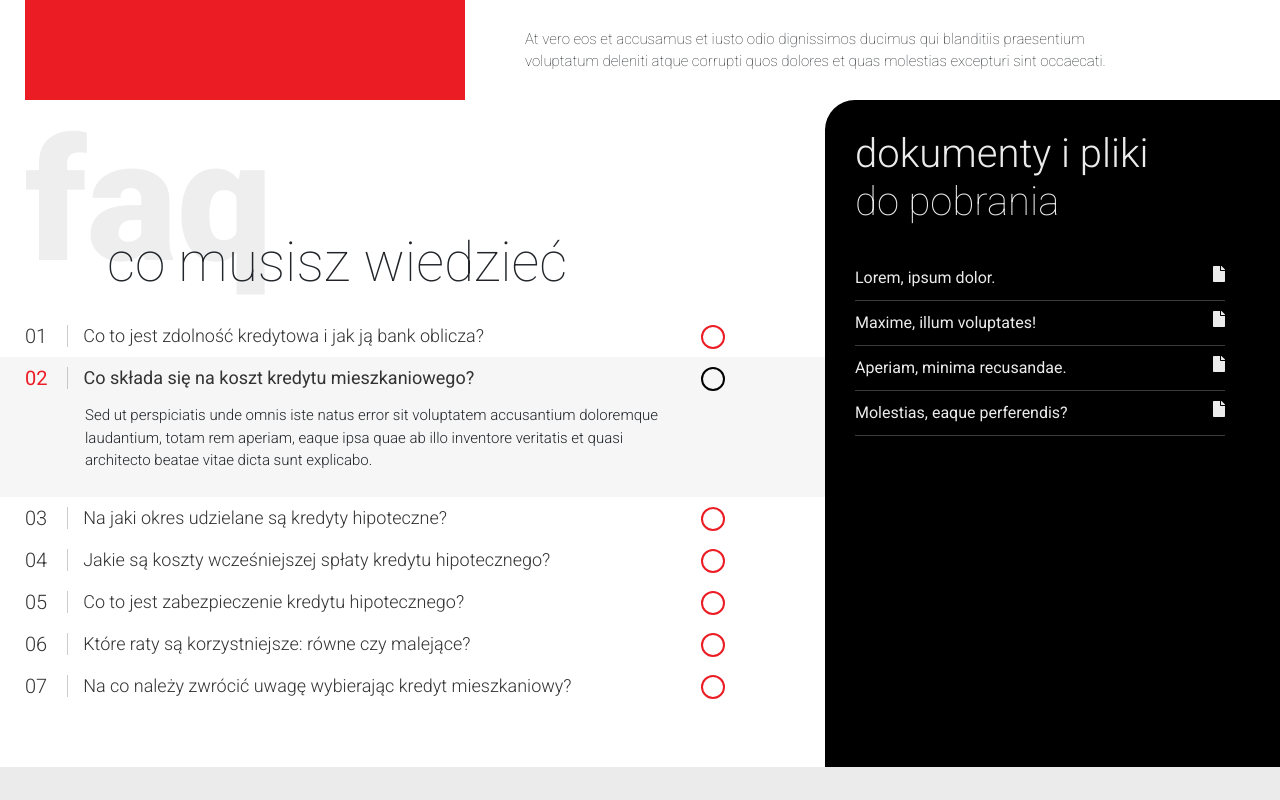
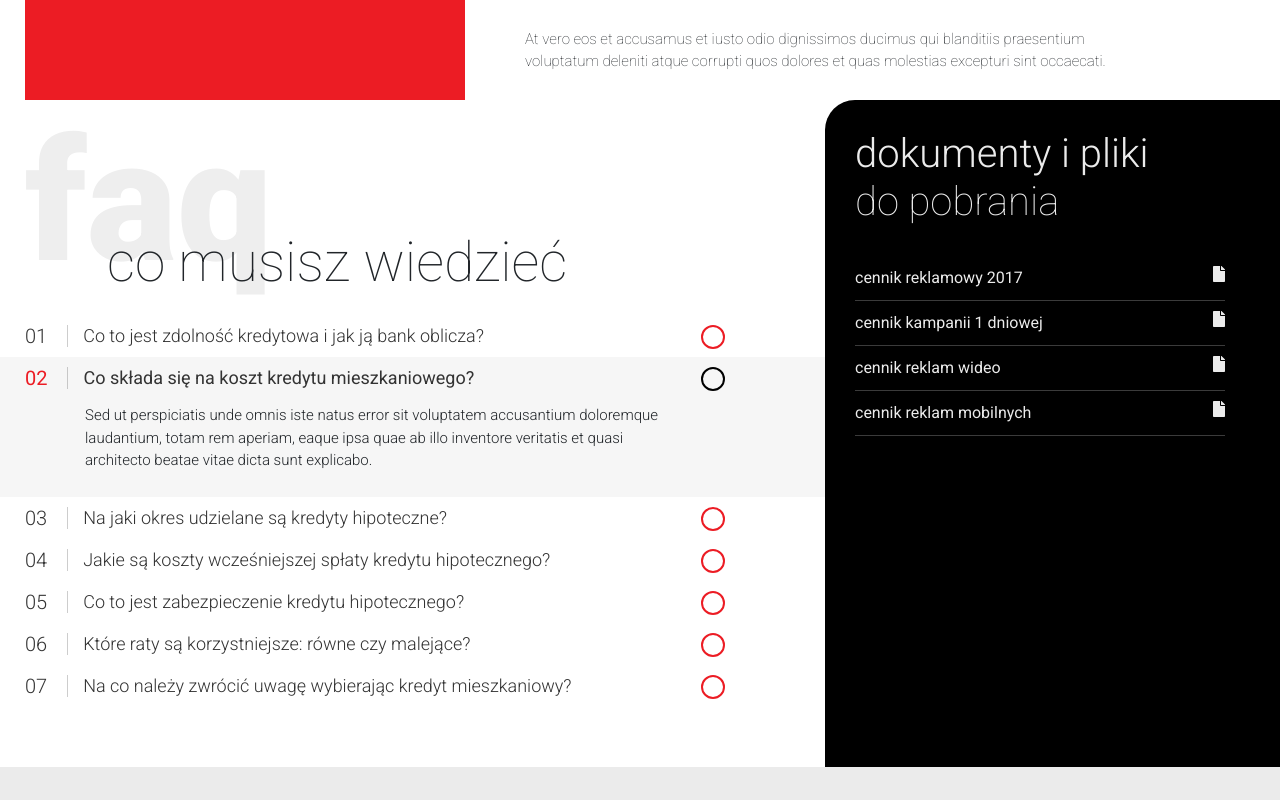
Before and after one commit to eStasicki/webmakers, a website: page index.html in a window 1280 px wide. Shown: the top 800 px of the page. Drawn offline with nearby package versions, Linux system fonts and the light colour scheme.

Commit message:
add download file titles

```diff
--- a/index.html
+++ b/index.html
@@ -139,10 +139,10 @@
             <h2>dokumenty i pliki <span>do pobrania</span></h2>
           </div>
           <ul>
-            <li><a href="#">Lorem, ipsum dolor. <i class="fas fa-file"></i></a></li>
-            <li><a href="#">Maxime, illum voluptates! <i class="fas fa-file"></i></a></li>
-            <li><a href="#">Aperiam, minima recusandae. <i class="fas fa-file"></i></a></li>
-            <li><a href="#">Molestias, eaque perferendis? <i class="fas fa-file"></i></a></li>
+            <li><a href="#">cennik reklamowy 2017 <i class="fas fa-file"></i></a></li>
+            <li><a href="#">cennik kampanii 1 dniowej <i class="fas fa-file"></i></a></li>
+            <li><a href="#">cennik reklam wideo <i class="fas fa-file"></i></a></li>
+            <li><a href="#">cennik reklam mobilnych <i class="fas fa-file"></i></a></li>
           </ul>
         </div>
       </section>
```
